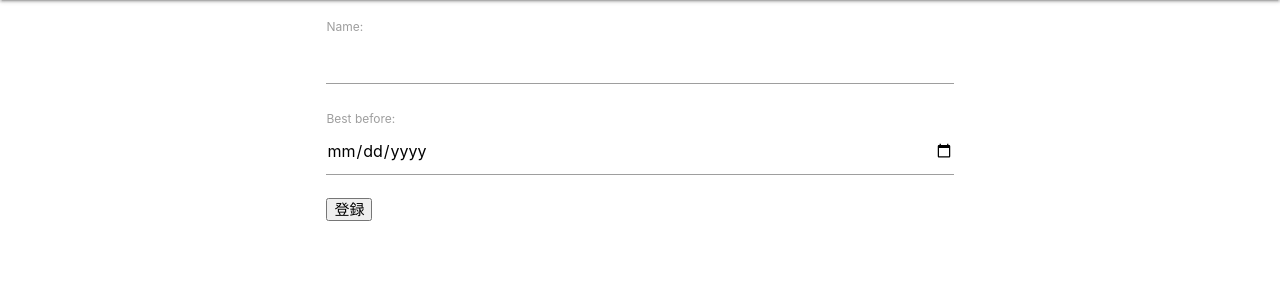
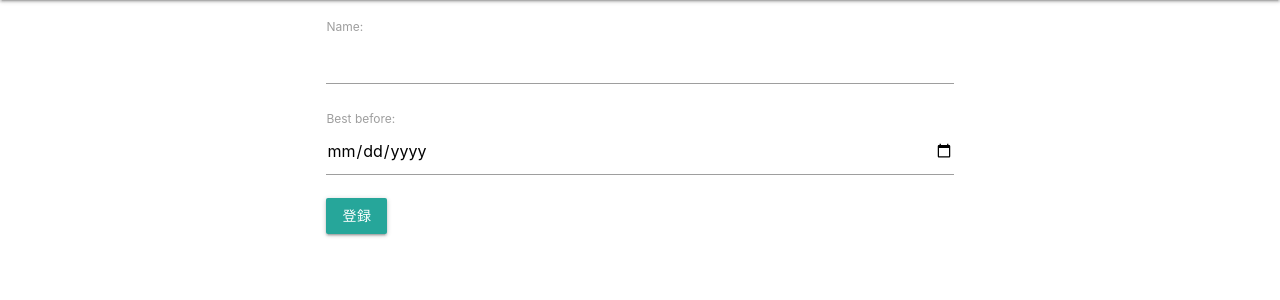
Before and after one commit to Hyuga-Tsukui/Best-before, a Django app: page /foods/create/ in a window 1280 px wide. Shown: the part 64-364 px from the top of the page. Run offline with Django 3.2, Linux system fonts and the light colour scheme; the visitor is signed in with stand-in values (Sample User, id 1).

Commit message:
Fix formのボタンにcssがあたっていないのを修正

```diff
--- a/foods/templates/foods/create_food.html
+++ b/foods/templates/foods/create_food.html
@@ -6,7 +6,7 @@
   <form action="{% url 'foods:create' %}" method="POST">
     {% csrf_token %}
     {{form.as_p}}
-    <button type="submit">登録</button>
+    <button class="btn" type="submit">登録</button>
   </form>
 </div>
 {% endblock %}
```
